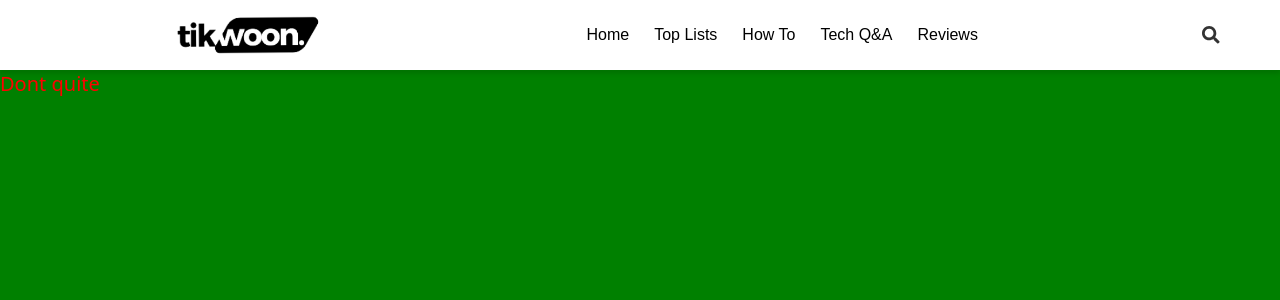
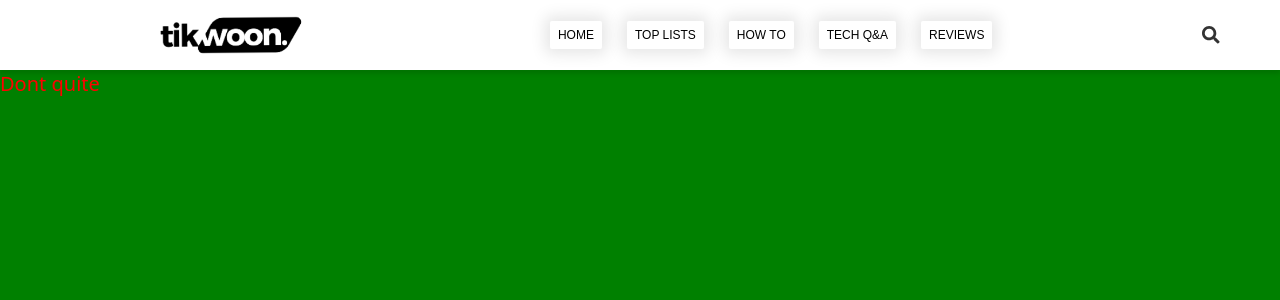
Before and after one commit to IqbalHossen18/techblog, a Next.js app: page / in a window 1280 px wide. Shown: the top 300 px of the page. Built offline with nearby package versions, Linux system fonts and the light colour scheme.

Commit message:
after navbar change

```diff
--- a/src/components/Navbar.js
+++ b/src/components/Navbar.js
@@ -25,11 +25,11 @@ const Navbar = () => {
           <Image width={400} height={400} src='/mainlogo.png' alt='mainlogo' /></Link>
       </div>
       <ul className={`${Styles.navbarNav} ${!searchVisible ? Styles.hideOnMobile : ''}`}>
-        <li className={Styles.navItem} onClick={toggleMenu}><Link href={'/'}><span className={Styles.navLink}>Home</span></Link></li>
-        <li className={Styles.navItem} onClick={toggleMenu}><Link href={'/'}><span className={Styles.navLink}>Top Lists</span></Link></li>
-        <li className={Styles.navItem} onClick={toggleMenu}><Link href={'/aboutus'}><span className={Styles.navLink}>How To</span></Link></li>
-        <li className={Styles.navItem} onClick={toggleMenu}><Link href={'/'}><span className={Styles.navLink}>Tech Q&A</span></Link></li>
-        <li className={Styles.navItem} onClick={toggleMenu}><Link href={'/'}><span className={Styles.navLink}>Reviews</span></Link></li>
+        <Link id={Styles.button} className={Styles.navItem} onClick={toggleMenu} href={'/'}><li><span className={Styles.navLink}>Home</span></li></Link>
+        <Link id={Styles.button} className={Styles.navItem} onClick={toggleMenu} href={'/'}><li><span className={Styles.navLink}>Top Lists</span></li></Link>
+        <Link id={Styles.button} className={Styles.navItem} onClick={toggleMenu} href={'/aboutus'}><li><span className={Styles.navLink}>How To</span></li></Link>
+        <Link id={Styles.button} className={Styles.navItem} onClick={toggleMenu} href={'/'}><li><span className={Styles.navLink}>Tech Q&A</span></li></Link>
+        <Link id={Styles.button} className={Styles.navItem} onClick={toggleMenu} href={'/'}><li><span className={Styles.navLink}>Reviews</span></li></Link>
       </ul>
       <div className={Styles.searchBar}>
         <FaSearch className={Styles.searchIcon} onClick={toggleSearch} />
@@ -38,13 +38,16 @@ const Navbar = () => {
       <div className={`${Styles.searchBox}  ${searchVisible ? Styles.showSearch : ''}`}>
         <input onClick={() => { setsearchoption(true) }} type="text" placeholder="Search" className={`${Styles.searchInput} ${!searchVisible ? Styles.searchInput : Styles.showInput}`} />
         <FaSearch className={Styles.searchbtn} />
-         <div  className='ml-5' style={searchoption ? { display: 'block' } : { display: 'none' }} >
+         <div  className={Styles.Soption} style={searchoption ? { display: 'block' } : { display: 'none' }} >
            <h3 style={{padding:'5px', fontWeight:'blod', color:'black' , borderBottom:'2px solid orange', marginBottom:'5px'}}>people also search</h3>
          <ul>
           <li onClick={() => { toggleSearch(), setsearchoption(false) }}><Link href="/" >How To install windows 11</Link></li>
           <li onClick={() => { toggleSearch(), setsearchoption(false) }}><Link href="/" >Tech time is here</Link></li>
           <li onClick={() => { toggleSearch(), setsearchoption(false) }}><Link href="/" >Reviews by the professors</Link></li>
           <li onClick={() => { toggleSearch(), setsearchoption(false) }}><Link href="/" >Newsletters are here</Link></li>
+          <li onClick={() => { toggleSearch(), setsearchoption(false) }}><Link href="/" >Newsletters are the mina d jkf  here</Link></li>
+          <li onClick={() => { toggleSearch(), setsearchoption(false) }}><Link href="/" >Top 10 Microsoft PowerToys Features You Need To Enable Today</Link></li>
+
         </ul>
          </div>
 
--- a/src/styles/navbar.module.css
+++ b/src/styles/navbar.module.css
@@ -33,18 +33,48 @@
   }
 
   .navItem {
-    margin-right: 20px;
-    padding:2.5px;
+    margin-right: 25px;
+    /* padding:2.5px; */
   }
+  #button {
+    padding: 5px 8px;
+    border-radius: 2px;
+    cursor: pointer;
+    border: 0;
+    font-weight: 500;
+    background-color: white;
+    box-shadow: 0px 0px 15px 5px rgba(0, 0, 0, 0.1);
+    text-transform: uppercase;
+    font-size: 12px;
+    transition: all 0.3s ease;
+  }
+
+  #button:hover {
+    letter-spacing: 1px;
+    background-color: hsl(261deg 80% 48%);
+    color: hsl(0, 0%, 100%);
+    box-shadow: rgb(93 24 220) 0px 7px 29px 0px;
+  }
+
+  #button:active {
+    letter-spacing: 1px;
+    background-color: hsl(261deg 80% 48%);
+    color: hsl(0, 0%, 100%);
+    box-shadow: rgb(93 24 220) 0px 0px 0px 0px;
+    transform: translateY(2px);
+    transition: 100ms;
+  }
+
 
   .navLink {
     text-decoration: none;
     color: rgb(0, 0, 0);
     transition: 0.3;
   }
-  .navLink:hover{
-    color:orange;
-  }
+  .navItem:hover .navLink {
+    color: rgb(255, 255, 255);
+}
+
 
   .searchBar {
     display: flex;
@@ -59,9 +89,10 @@
   .searchclose{
     z-index: 1120;
     cursor: pointer;
-    font-size: 1.8rem;
-    margin-right: 15px;
-    margin-bottom: 5px;
+    font-size: 1.7rem;
+    position: absolute;
+    top:2px;
+    right: 2px;
   }
   .searchBox {
     z-index: 1111;
@@ -71,14 +102,14 @@
     width: 100%;
     display: flex;
     flex-direction: column;
-    align-items: flex-start;
+    align-items:center;
     /* justify-content: center; */
     background-color: rgb(235, 233, 233);
     overflow: hidden;
     transition: height 0.3s ease;
   }
   .showSearch{
-    height: 500px;
+    height: 350px;
   }
   .searchInput {
     border-radius: 10px;
@@ -86,16 +117,15 @@
     display: none;
     margin-top: 15px;
     outline: none;
-    margin-left: 15px;
     margin-bottom: 10px;
     padding: 10px;
     box-shadow: 0px 0px 25px 10px rgba(0, 0, 0, 0.173);
-    width: calc(100% - 100px); /* Adjusted width */
+    width: calc(100% - 80px); /* Adjusted width */
   }
   .searchbtn{
     position:absolute;
     top:28.5px ;
-    right: 100px;
+    right: 50px;
     font-size: 1.15rem;
   }
   .searchbtn:hover{
@@ -103,9 +133,7 @@
     transform: scale(1.08);
     color:orange;
   }
-  .searchclose{
-    margin-top: 8px;
-  }
+
   .showInput{
     display: block;
   }
@@ -160,15 +188,9 @@
       padding:8px;
       width: 95%;
       margin: auto;
-      /* width:100%; */
       transition: 0.2s;
     }
-    .navItem:nth-child(1){
-      background-color: bisque;
-    }
-    .navItem:hover{
-      background-color: bisque;
-    }
+
     .menuIcon {
       display: flex;
       justify-content: flex-end;
@@ -181,21 +203,14 @@
       order: 2; /* Place searchBar in the middle */
     }
 
+    .Soption{
+      margin-left: 20px;
+    }
     .searchIcon {
       margin-left: 0;
       margin-right: 15px; /* Adjusted margin */
     }
-    .searchInput{
-      width: calc(100% - 80px);
-    }
-    .searchbtn{
-      right: 80px;
 
-    }
-
-    .searchclose{
-      margin-right:-15px;
-    }
     .overlay {
       display: block;
     }
@@ -215,4 +230,19 @@
     .searchIcon{
       margin-right: 50px;
     }
+
   }
+  @media (max-width: 1200px){
+    .navItem{
+      margin-right: 15px;
+    }
+    #button{
+      padding: 5px 7px;
+    }
+  }
+  @media (max-width: 768px){
+    #button{
+      padding: 10px;
+      margin: 5px auto;
+    }
+  }
```
